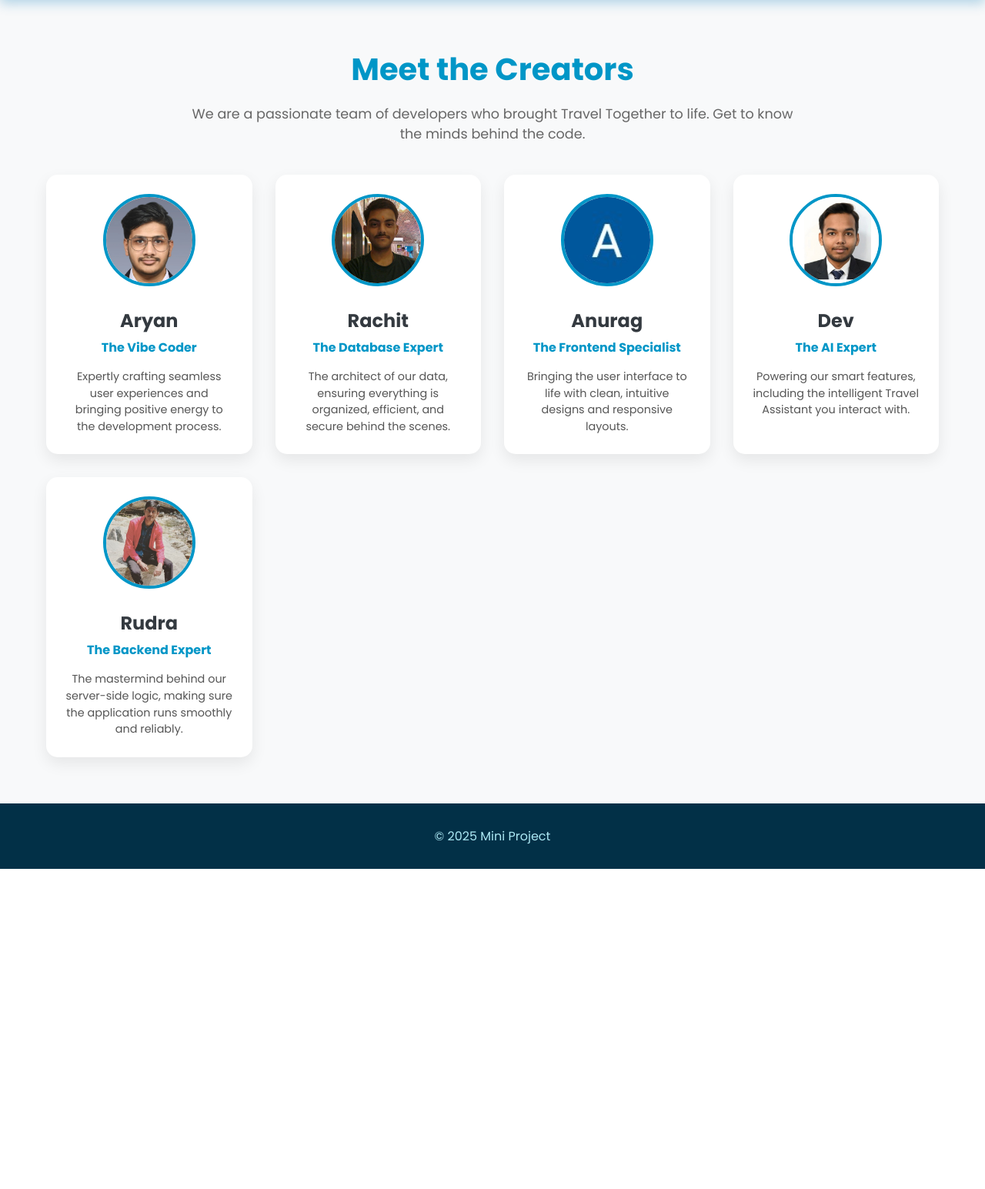
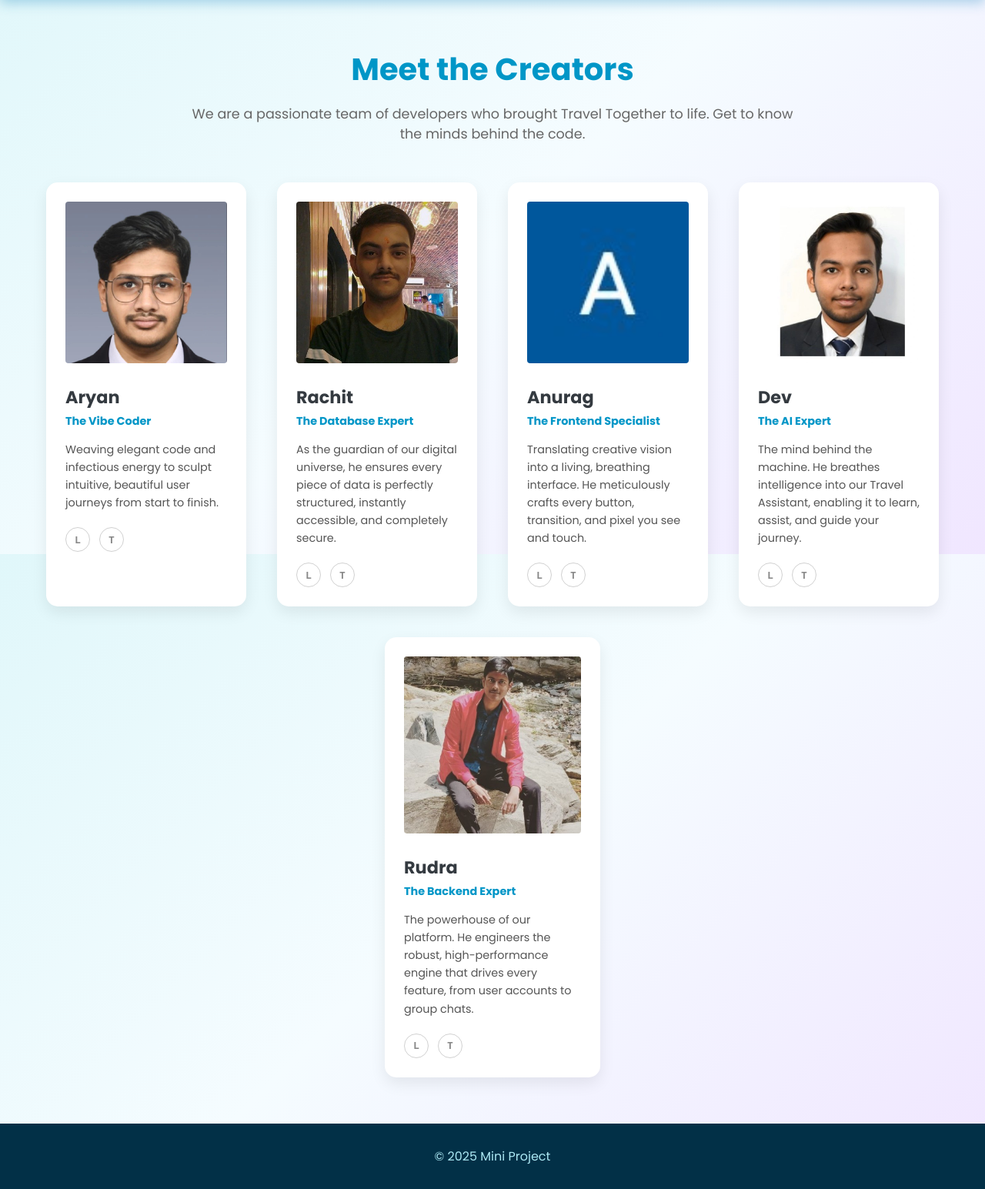
Before and after one commit to Dev-saxena11/mini_project, a Flask app: page /about in a window 1280 px wide. Shown: the part 80-1625 px from the top of the page at 77% size. Before the commit the page ends 1209 px from the top, so only its background shows below. Run offline with Flask 3, Linux system fonts and the light colour scheme.

Commit message:
creators

```diff
--- a/static/style.css
+++ b/static/style.css
@@ -17,7 +17,17 @@
 
 * { margin: 0; padding: 0; box-sizing: border-box; font-family: 'Poppins', sans-serif; }
 
-body { display: flex; flex-direction: column; min-height: 100vh; background-color: var(--background-color); color: var(--text-color); }
+/* Replace it with this new rule */
+body {
+    display: flex;
+    flex-direction: column;
+    min-height: 100vh;
+    color: var(--text-color);
+    background-color: #e9f5f9; /* A simple fallback color */
+    background-image: linear-gradient(135deg, #e0f7fa 0%, #f5fcff 50%, #f0e6ff 100%);
+    background-attachment: fixed; /* This makes the gradient stationary during scroll */
+    background-size: cover;
+}
 main { flex-grow: 1; }
 hr { border: none; height: 1px; background-color: var(--light-gray); margin: 20px 0; }
 
@@ -362,7 +372,7 @@ footer {
     box-shadow: 0 0 8px rgba(0, 119, 182, 0.2);
 }
 
-/* === About Us Page Styles === */
+/* === About Us Page Styles (Light Theme) === */
 .about-container {
     max-width: 1200px;
     margin: 40px auto;
@@ -380,13 +390,13 @@ footer {
     font-size: 1.1rem;
     color: #666;
     max-width: 800px;
-    margin: 0 auto 40px auto;
+    margin: 0 auto 50px auto;
 }
 
 .team-grid {
     display: grid;
-    grid-template-columns: repeat(auto-fit, minmax(250px, 1fr));
-    gap: 30px;
+    grid-template-columns: repeat(auto-fit, minmax(240px, 1fr));
+    gap: 40px;
     justify-content: center;
 }
 
@@ -395,32 +405,33 @@ footer {
     border-radius: 15px;
     padding: 25px;
     box-shadow: 0 8px 20px rgba(0, 0, 0, 0.08);
-    transition: transform 0.3s ease, box-shadow 0.3s ease;
-}
-
-.team-card:hover {
-    transform: translateY(-10px);
-    box-shadow: 0 12px 25px rgba(0, 180, 216, 0.2);
+    text-align: left;
+    perspective: 1000px; /* For 3D effect */
 }
 
 .team-card img {
-    width: 120px;
-    height: 120px;
-    border-radius: 50%;
+    width: 100%;
+    height: auto;
+    aspect-ratio: 1 / 1;
     object-fit: cover;
-    object-position: center;
-    border: 4px solid var(--primary-color);
+    border-radius: 4px;
     margin-bottom: 20px;
+    transition: transform 0.4s ease, box-shadow 0.4s ease;
+}
+
+.team-card:hover img {
+    box-shadow: 0 25px 50px rgba(0, 0, 0, 0.2);
+    transform: translateZ(40px) rotateX(-10deg) scale(1.15);
 }
 
 .team-card h3 {
-    font-size: 1.5rem;
-    margin-bottom: 5px;
+    font-size: 1.4rem;
     color: var(--dark-blue);
+    margin-bottom: 4px;
 }
 
 .team-card .role {
-    font-size: 1rem;
+    font-size: 0.9rem;
     font-weight: bold;
     color: var(--primary-color);
     margin-bottom: 15px;
@@ -429,5 +440,44 @@ footer {
 .team-card .desc {
     font-size: 0.9rem;
     color: #555;
-    line-height: 1.5;
+    line-height: 1.6;
+    margin-bottom: 20px;
 }
+
+.social-links {
+    display: flex;
+    gap: 12px;
+}
+
+.social-links a {
+    display: flex;
+    align-items: center;
+    justify-content: center;
+    width: 32px;
+    height: 32px;
+    border: 1px solid #d1d1d1;
+    border-radius: 50%;
+    color: #888;
+    text-decoration: none;
+    font-weight: bold;
+    font-family: monospace;
+    transition: background-color 0.3s, color 0.3s, border-color 0.3s;
+}
+
+.social-links a:hover {
+    background-color: var(--primary-color);
+    border-color: var(--primary-color);
+    color: #ffffff;
+}
+
+.team-grid-center {
+    display: flex;
+    justify-content: center;
+    margin-top: 40px;
+    padding: 0 20px;
+}
+
+.team-grid-center .team-card {
+    width: 100%;
+    max-width: 280px;
+}
--- a/templates/about.html
+++ b/templates/about.html
@@ -6,8 +6,7 @@
     <title>Travel Together - About Us</title>
     <link rel="stylesheet" href="/static/style.css">
 </head>
-<body>
-    <header class="navbar">
+<body> <header class="navbar">
         <div class="logo">
             <p>Travel Together</p>
         </div>
@@ -35,40 +34,59 @@
                 <img src="/static/images/aryan.jpg" alt="Team member Aryan">
                 <h3>Aryan</h3>
                 <p class="role">The Vibe Coder</p>
-                    <p class="desc">Expertly crafting seamless user experiences and bringing positive energy to the development process.</p>
+                <p class="desc">Weaving elegant code and infectious energy to sculpt intuitive, beautiful user journeys from start to finish.</p>
+                <div class="social-links">
+                    <a href="#" aria-label="LinkedIn">L</a>
+                    <a href="#" aria-label="Twitter">T</a>
+                </div>
             </div>
 
             <div class="team-card">
                 <img src="/static/images/rachit.jpg" alt="Team member Rachit">
                 <h3>Rachit</h3>
                 <p class="role">The Database Expert</p>
-                    <p class="desc">The architect of our data, ensuring everything is organized, efficient, and secure behind the scenes.</p>
+                <p class="desc">As the guardian of our digital universe, he ensures every piece of data is perfectly structured, instantly accessible, and completely secure.</p>
+                <div class="social-links">
+                    <a href="#" aria-label="LinkedIn">L</a>
+                    <a href="#" aria-label="Twitter">T</a>
+                </div>
             </div>
 
             <div class="team-card">
                 <img src="/static/images/anurag.jpg" alt="Team member Anurag">
                 <h3>Anurag</h3>
                 <p class="role">The Frontend Specialist</p>
-                    <p class="desc">Bringing the user interface to life with clean, intuitive designs and responsive layouts.</p>
+                <p class="desc">Translating creative vision into a living, breathing interface. He meticulously crafts every button, transition, and pixel you see and touch.</p>
+                <div class="social-links">
+                    <a href="#" aria-label="LinkedIn">L</a>
+                    <a href="#" aria-label="Twitter">T</a>
+                </div>
             </div>
 
             <div class="team-card">
                 <img src="/static/images/dev.jpg" alt="Team member Dev">
                 <h3>Dev</h3>
                 <p class="role">The AI Expert</p>
-                    <p class="desc">Powering our smart features, including the intelligent Travel Assistant you interact with.</p>
+                <p class="desc">The mind behind the machine. He breathes intelligence into our Travel Assistant, enabling it to learn, assist, and guide your journey.</p>
+                <div class="social-links">
+                    <a href="#" aria-label="LinkedIn">L</a>
+                    <a href="#" aria-label="Twitter">T</a>
                 </div>
-
+            </div>
+        </div> <div class="team-grid-center">
             <div class="team-card">
                 <img src="/static/images/rudra.jpg" alt="Team member Rudra">
                 <h3>Rudra</h3>
                 <p class="role">The Backend Expert</p>
-                    <p class="desc">The mastermind behind our server-side logic, making sure the application runs smoothly and reliably.</p>
+                <p class="desc">The powerhouse of our platform. He engineers the robust, high-performance engine that drives every feature, from user accounts to group chats.</p>
+                <div class="social-links">
+                    <a href="#" aria-label="LinkedIn">L</a>
+                    <a href="#" aria-label="Twitter">T</a>
+                </div>
             </div>
         </div>
     </div>
 </main>
-
     <footer>
         <p>© 2025 Mini Project</p>
     </footer>
```
Lines whose indentation alone changed are shown as unchanged.
